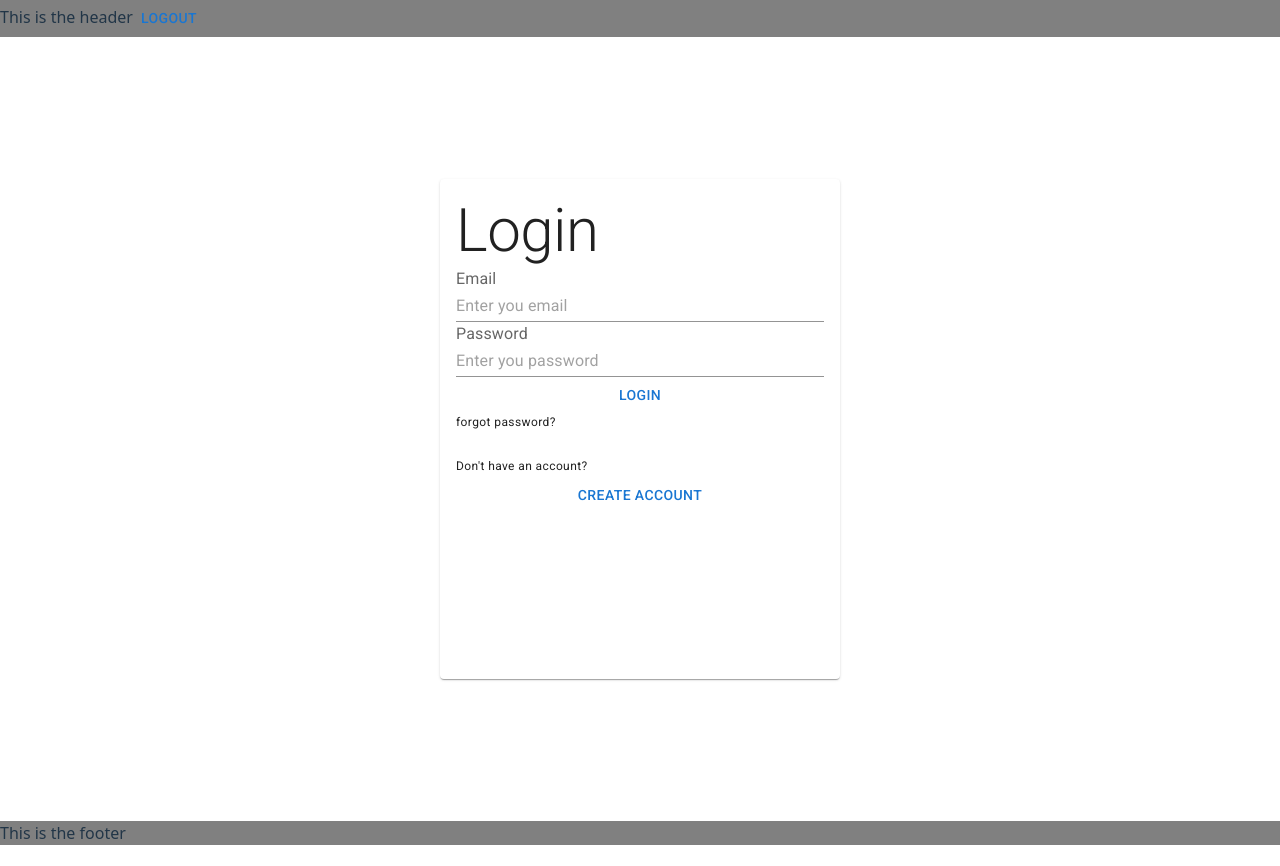
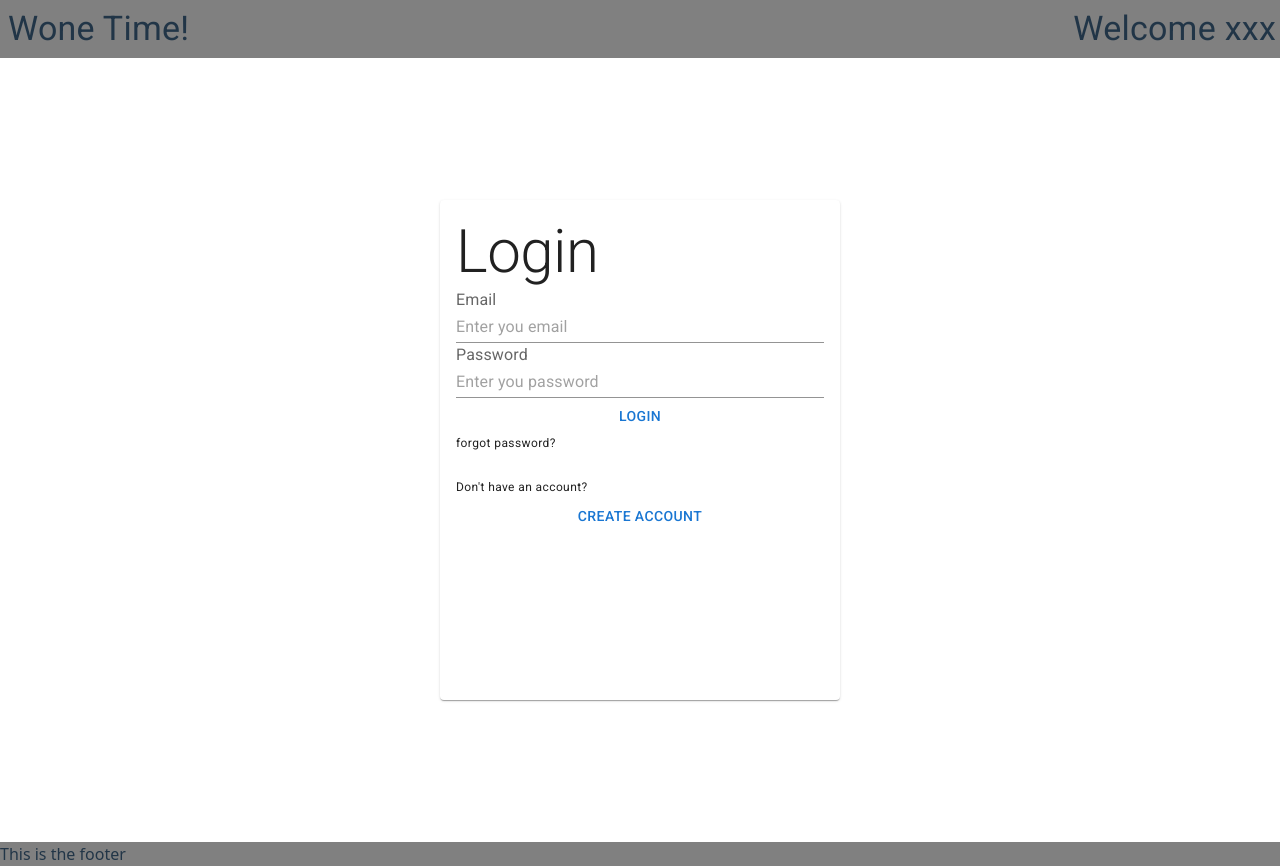
Before and after one commit to gggTheFirst/Wone-time, a React (Vite) app in the folder Wone-time/: page /Login_Signup in a window 1280 px wide. Before the commit the page ends 845 px from the top, so only its background shows below. Built offline with nearby package versions, Linux system fonts and the light colour scheme; no server answers.

Commit message:
started react query

```diff
--- a/Wone-time/package.json
+++ b/Wone-time/package.json
@@ -15,6 +15,7 @@
     "@fontsource/roboto": "^5.2.6",
     "@mui/icons-material": "^7.1.2",
     "@mui/material": "^7.1.1",
+    "@tanstack/react-query": "^5.81.2",
     "firebase": "^11.9.1",
     "react": "^19.1.0",
     "react-dom": "^19.1.0",
--- a/Wone-time/src/App.tsx
+++ b/Wone-time/src/App.tsx
@@ -11,6 +11,9 @@ import { useLoginInfo } from './stores/loginState';
 
 import { Route, Routes, useNavigate, useLocation } from "react-router-dom"
 import { useEffect } from "react"
+import { QueryClient, QueryClientProvider, } from '@tanstack/react-query';
+
+const queryClient = new QueryClient()
 
 function App() {
 
@@ -25,7 +28,7 @@ function App() {
 
 
   return (
-    <>
+    <QueryClientProvider client={queryClient}>
       <Header/>
       <AuthProvider>
         <Routes>
@@ -38,7 +41,7 @@ function App() {
         </Routes>
       </AuthProvider>
       <Footer/>
-    </>
+    </QueryClientProvider>
   )
 }
 
--- a/Wone-time/src/components/Header.tsx
+++ b/Wone-time/src/components/Header.tsx
@@ -1,31 +1,18 @@
-import { Button } from '@mui/material';
-import { useLoginInfo } from '../stores/loginState';
-import { auth } from "../services/firebase";
-import { signOut } from "firebase/auth";
-import { useNavigate } from "react-router";
+import { Typography, Box } from "@mui/material"
+
+function Header(){
 
 
-function Header(){
-    const navigate = useNavigate();
-
-    const handleLogout = async () => {
-      try {
-        await signOut(auth);
-        console.log("User signed out.");
-        useLoginInfo.setState({loginStatus : false});
-        navigate('/Login_Signup')
-
-      } catch (error) {
-        console.error("Sign-out error:", error);
-      }
-    };
 
     return(
-        <div style={{backgroundColor:"grey", top:"0",width:"100vw"}}>
-            This is the header
-
-            <Button onClick={handleLogout} >Logout</Button>
-        </div>
+        <Box sx={{backgroundColor:"grey", p:1, top:"0",width:"100vw", display:"flex", position: "relative"}}>
+            <Typography variant="h4">
+              Wone Time!
+            </Typography>
+            <Typography variant="h4" sx={{right:"20px", position:"absolute"}}>
+              Welcome xxx
+            </Typography>
+        </Box>
     )
 }
 
```
Also changed, not shown: 1 other file (tests, documents, lock files or other folders).
